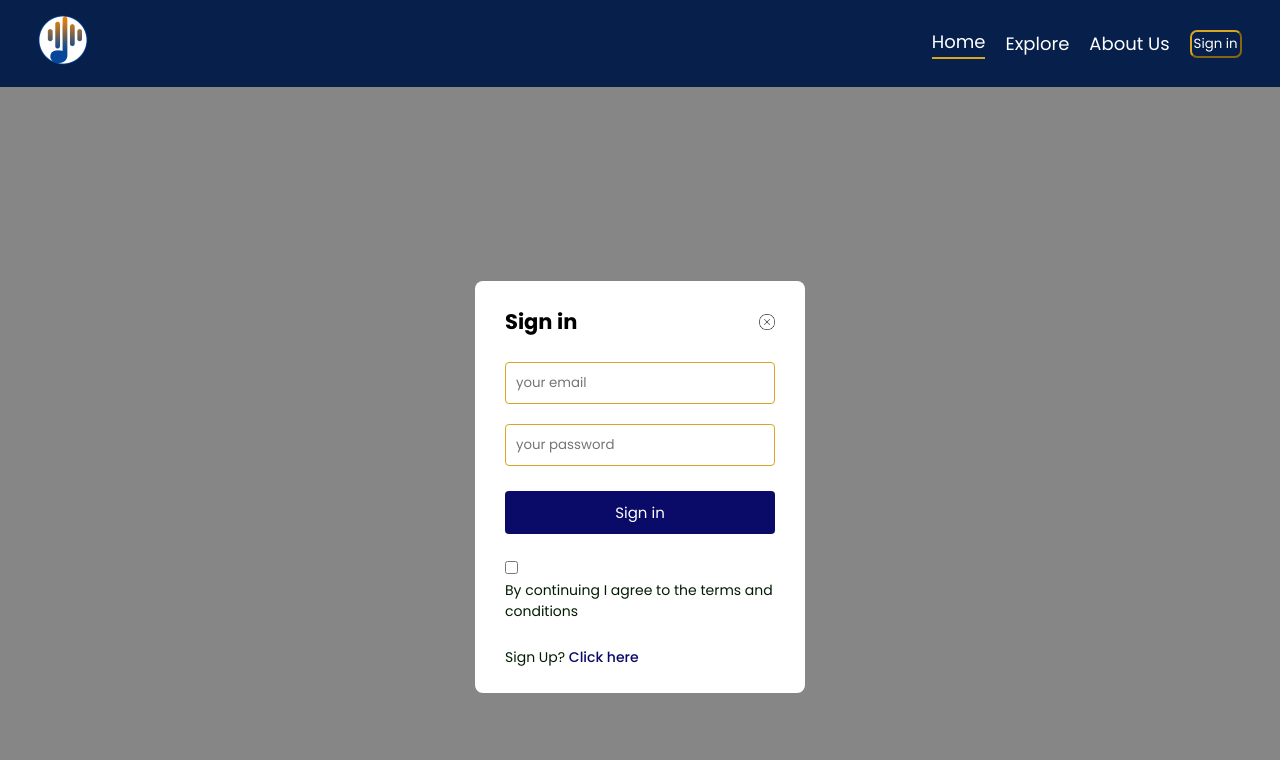
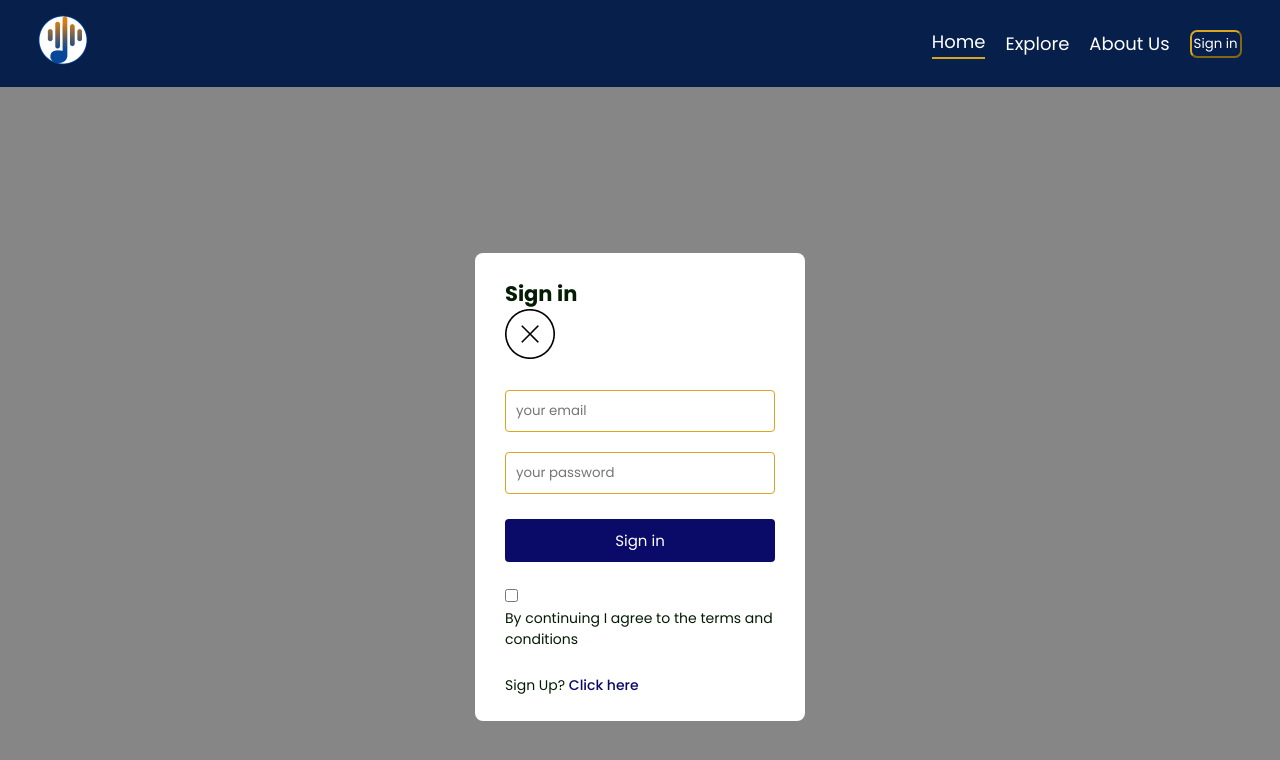
Before and after one commit to Awalu-Levison/alx-portfolio, a React (Vite) app: page /signup in a window 1280 px wide. Shown: the top 760 px of the page. Built offline with nearby package versions, Linux system fonts and the light colour scheme.

Commit message:
Added sign up component

```diff
--- a/src/components/SignUp/SignUp.jsx
+++ b/src/components/SignUp/SignUp.jsx
@@ -5,7 +5,6 @@ import { useNavigate } from 'react-router-dom';
 import { getUsers, saveUser, setCurrentUser, getCurrentUser } from '../../Backend/localStorage';
 import { assets } from '../../assets/assets';
 import './SignUp.css';
-
 
 
 const SignUp = ({ setShowLogin }) => {
@@ -51,12 +50,15 @@ navigate('/player');
 
 
 return (
-<div className='sign-up'>
+  <div className='sign-up' id="signup_id">
+
     <form className='sign-up-container' onSubmit={currState === 'Sign Up' ? handleSignUp : handleSignIn}>
-<div className='sign-up-titile'>
+
+      <div className='sign-up-title'>
       <h2>{currState}</h2>
       <img onClick={() => setShowLogin(false)} src={assets.delete_icon} alt='Close' />
       </div>
+
       <div className='sign-up-input'>
       {currState === 'Sign in' ? (<></>) : (<input type='text' placeholder='your name' value={name}
       onChange={(e) => setName(e.target.value)} required />)}
@@ -77,11 +79,11 @@ onChange={(e) => setName(e.target.value)} required />)}
       ) : (
       <p>Already have an account? <span onClick={() => setCurrState('Sign in')}>Sign in here</span></p>
       )}
+
     </form>
+
   </div>
 );
 };
 
-
-
 export default SignUp;
```
Lines whose indentation alone changed are shown as unchanged.
